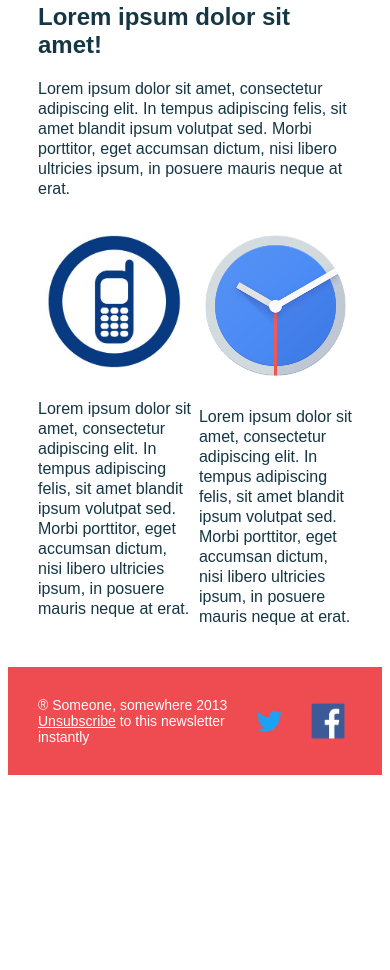
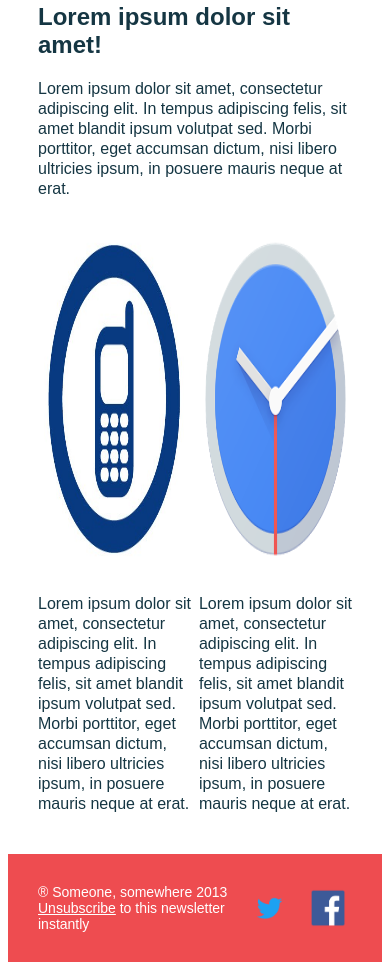
Before and after one commit to jordangregory/email-practice, a plain HTML site: page index.html in a window 390 px wide. Shown: the part 345-1315 px from the top of the page. Before the commit the page ends 1128 px from the top, so only its background shows below. Drawn offline with Linux system fonts and the light colour scheme.

Commit message:
corrected media query

```diff
--- a/index.html
+++ b/index.html
@@ -6,22 +6,15 @@
 <link href="main.css" rel="stylesheet" type="text/css">
 </head>
 <style type="text/css">
-
 @media only screen and (min-width: 375px) {
 *[class="mobilePics"] {
-
 	width: 100% !important;
-
- height: auto !important;
-
+	height: 340px !important;
 }
-
 }
-
 </style>
 
 <table align="center" border="0" cellpadding="0" cellspacing="0" width="100%" style="border-collapse: collapse">
-
 <tr>
   <td align="center" bgcolor="#70bbd9" style="padding: 40px 0 30px 0;"><img src="images/email-logo.png" alt="email logo" width="300" height="230" style="display: block;" /></td>
 </tr>
@@ -33,80 +26,55 @@
   </tr>
   <tr>
     <td style="padding: 20px 0 30px 0; color: #153643; font-family: Arial, sans-serif; font-size: 16px; line-height: 20px;"
->
-    Lorem ipsum dolor sit amet, consectetur adipiscing elit. In tempus adipiscing felis, sit amet blandit ipsum volutpat sed. Morbi porttitor, eget accumsan dictum, nisi libero ultricies ipsum, in posuere mauris neque at erat.
-   </td>
+> Lorem ipsum dolor sit amet, consectetur adipiscing elit. In tempus adipiscing felis, sit amet blandit ipsum volutpat sed. Morbi porttitor, eget accumsan dictum, nisi libero ultricies ipsum, in posuere mauris neque at erat. </td>
   </tr>
+  <table border="0" cellpadding="0" cellspacing="0" width="100%">
+    <tr>
+      <td width="260" valign="top"><table border="0" cellpadding="0" cellspacing="0" width="100%">
+          <tr>
+            <td><img class="mobilePics" src="images/mobile-logo.jpg" alt="mobile" width="100%" height="140" style="display: block;"/></td>
+          </tr>
+          <tr>
+            <td style="padding: 25px 0 0 0; color: #153643; font-family: Arial, sans-serif; font-size: 16px; line-height: 20px;"
+> Lorem ipsum dolor sit amet, consectetur adipiscing elit. In tempus adipiscing felis, sit amet blandit ipsum volutpat sed. Morbi porttitor, eget accumsan dictum, nisi libero ultricies ipsum, in posuere mauris neque at erat. </td>
+          </tr>
+        </table></td>
+      <td style="font-size: 0; line-height: 0;" width="20">&nbsp;</td>
+      <td width="260" valign="top"><table border="0" cellpadding="0" cellspacing="0" width="100%">
+          <tr>
+            <td><img class="mobilePics" src="images/clock-logo.png" alt="clock" width="100%" height="140" style="display: block;" /></td>
+          </tr>
+          <tr>
+            <td style="padding: 25px 0 0 0; color: #153643; font-family: Arial, sans-serif; font-size: 16px; line-height: 20px;"
+> Lorem ipsum dolor sit amet, consectetur adipiscing elit. In tempus adipiscing felis, sit amet blandit ipsum volutpat sed. Morbi porttitor, eget accumsan dictum, nisi libero ultricies ipsum, in posuere mauris neque at erat. </td>
+          </tr>
+        </table></td>
+    </tr>
+  </table>
+    <tr>
+
+    <td bgcolor="#ee4c50" style="padding: 30px 30px 30px 30px;">
 
   <table border="0" cellpadding="0" cellspacing="0" width="100%">
     <tr>
-  <td width="260" valign="top">
-   <table border="0" cellpadding="0" cellspacing="0" width="100%">
+      <td style="color: #ffffff; font-family: Arial, sans-serif; font-size: 14px;">&reg; Someone, somewhere 2013<br/>
+        <a href="#" style="color: #ffffff;"><font color="#ffffff">Unsubscribe</font></a> to this newsletter instantly </td>
+      <td>
+      <td align="middle"><table border="0" cellpadding="0" cellspacing="0">
           <tr>
-     <td>
-      <img class="mobilePics" src="images/mobile-logo.jpg" alt="mobile" width="100%" height="140" style="display: block;"/>
+            <td><a href="http://www.twitter.com/" target="_blank"> <img src="images/twitter.png" alt="Twitter" width="38" height="38" style="display: block;" border="0" /> </a></td>
+            <td style="font-size: 0; line-height: 0;" width="20">&nbsp;</td>
+            <td><a href="http://www.twitter.com/" target="_blank"> <img src="images/facebook.png" alt="Twitter" width="48" height="38" style="display: block;" border="0" /> </a></td>
+          </tr>
+        </table></td>
       </td>
+
       </tr>
-    <tr>
-     <td style="padding: 25px 0 0 0; color: #153643; font-family: Arial, sans-serif; font-size: 16px; line-height: 20px;"
->
-      Lorem ipsum dolor sit amet, consectetur adipiscing elit. In tempus adipiscing felis, sit amet blandit ipsum volutpat sed. Morbi porttitor, eget accumsan dictum, nisi libero ultricies ipsum, in posuere mauris neque at erat.
-     </td>
-    </tr>
+
   </table>
     </td>
-  <td style="font-size: 0; line-height: 0;" width="20">&nbsp;
 
-  </td>
-  <td width="260" valign="top">
-   <table border="0" cellpadding="0" cellspacing="0" width="100%">
-    <tr>
-     <td>
-      <img class="mobilePics" src="images/clock-logo.png" alt="clock" width="100%" height="140" style="display: block;" />
-     </td>
     </tr>
-    <tr>
-     <td style="padding: 25px 0 0 0; color: #153643; font-family: Arial, sans-serif; font-size: 16px; line-height: 20px;"
->
-      Lorem ipsum dolor sit amet, consectetur adipiscing elit. In tempus adipiscing felis, sit amet blandit ipsum volutpat sed. Morbi porttitor, eget accumsan dictum, nisi libero ultricies ipsum, in posuere mauris neque at erat.
-     </td>
-    </tr>
+
 </table>
-  </td>
- </tr>
-</table>
-			<tr>
-			<td bgcolor="#ee4c50" style="padding: 30px 30px 30px 30px;">
-				<table border="0" cellpadding="0" cellspacing="0" width="100%">
- <tr>
-<td style="color: #ffffff; font-family: Arial, sans-serif; font-size: 14px;">
- &reg; Someone, somewhere 2013<br/>
- <a href="#" style="color: #ffffff;"><font color="#ffffff">Unsubscribe</font></a> to this newsletter instantly
-</td>
-  <td>
-   <td align="middle">
- <table border="0" cellpadding="0" cellspacing="0">
-  <tr>
-   <td>
-    <a href="http://www.twitter.com/" target="_blank">
-     <img src="images/twitter.png" alt="Twitter" width="38" height="38" style="display: block;" border="0" />
-    </a>
-   </td>
-   <td style="font-size: 0; line-height: 0;" width="20">&nbsp;</td>
-   <td>
-    <a href="http://www.twitter.com/" target="_blank">
-     <img src="images/facebook.png" alt="Twitter" width="48" height="38" style="display: block;" border="0" />
-    </a>
-   </td>
-  </tr>
- </table>
-</td>
-  </td>
- </tr>
-</table>
-			</td>
-		</tr>
-</table>
-
-
 </html>
```
Lines whose indentation alone changed are shown as unchanged.
